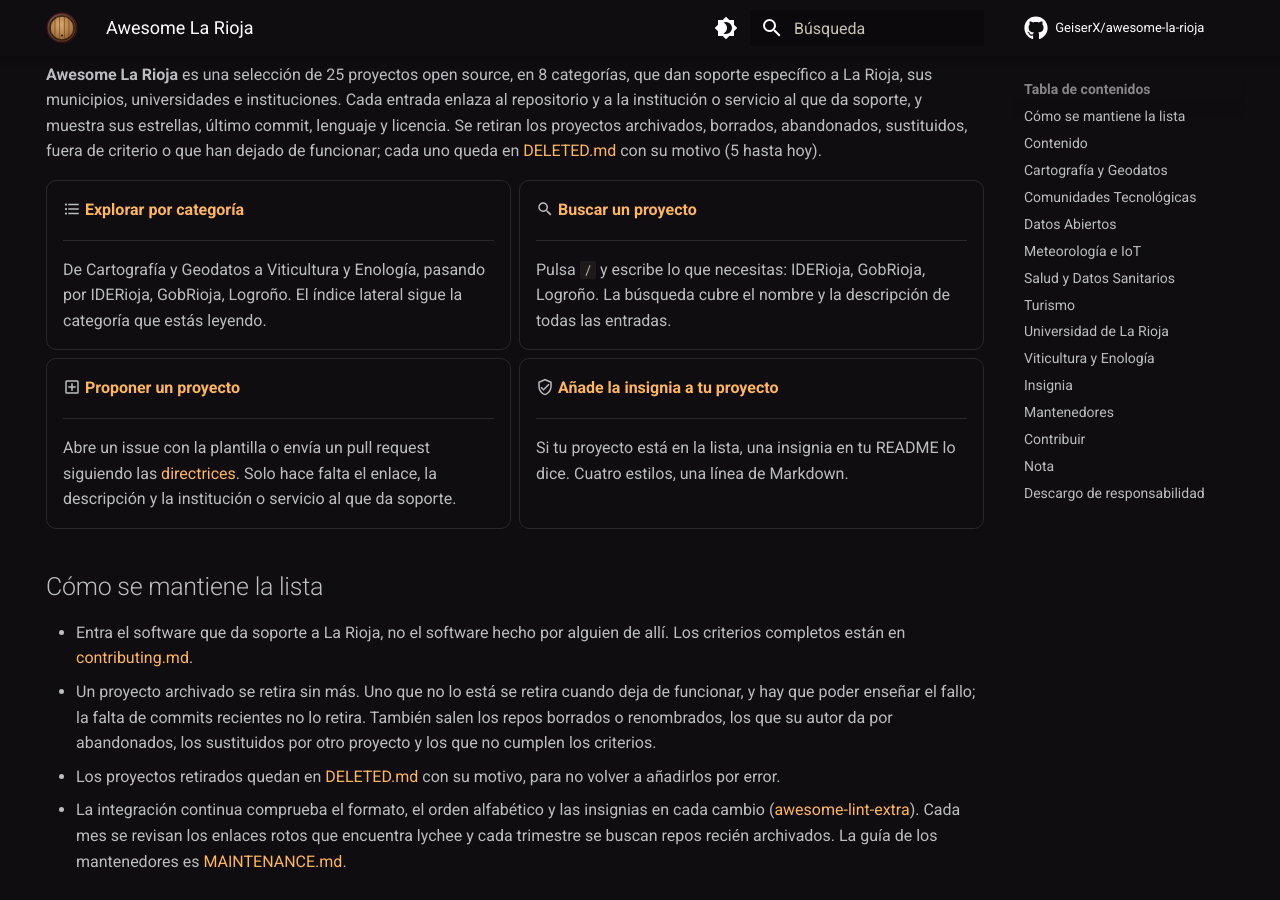
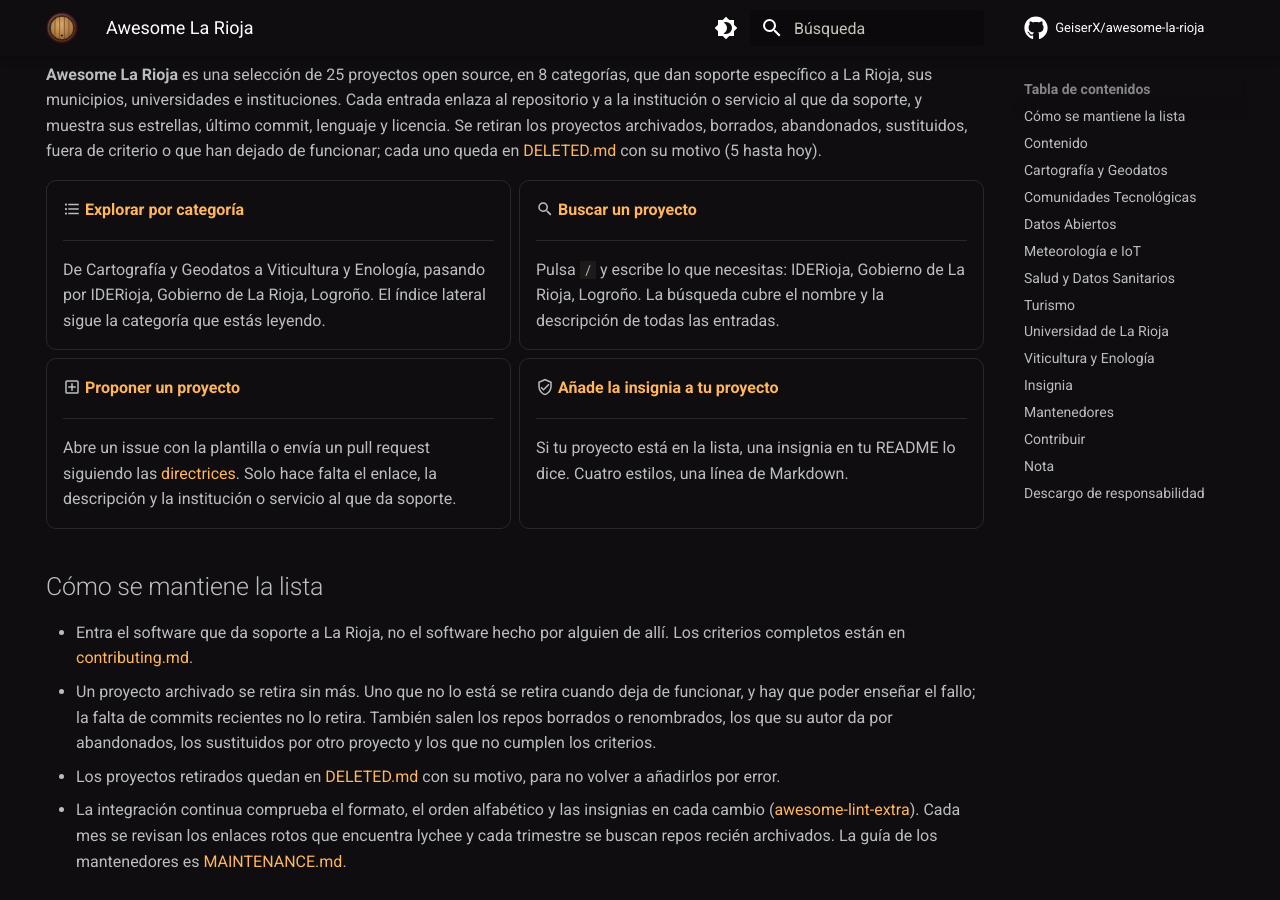
Before and after one commit to GeiserX/awesome-la-rioja, an MkDocs documentation site: the page built from docs/index.md, in a window 1280 px wide and 900 px high, scrolled down 396 px. Built offline with MkDocs 1.6.1 and Material for MkDocs 9.7.7, drawn with Linux system fonts in a browser that asks for light colours; comment, search, counter and statistics services are not loaded; grey boxes are pictures that could not be loaded.

Commit message:
docs: point the search card at words the search actually finds (#17)
Replace the badge-only term GobRioja with Gobierno de La Rioja, which the search index finds.

```diff
--- a/docs/index.md
+++ b/docs/index.md
@@ -27,13 +27,13 @@ hide:
 
     ---
 
-    De Cartografía y Geodatos a Viticultura y Enología, pasando por IDERioja, GobRioja, Logroño. El índice lateral sigue la categoría que estás leyendo.
+    De Cartografía y Geodatos a Viticultura y Enología, pasando por IDERioja, Gobierno de La Rioja, Logroño. El índice lateral sigue la categoría que estás leyendo.
 
 -   :material-magnify: **[Buscar un proyecto](https://geiserx.github.io/awesome-la-rioja/?q=IDERioja)**
 
     ---
 
-    Pulsa `/` y escribe lo que necesitas: IDERioja, GobRioja, Logroño. La búsqueda cubre el nombre y la descripción de todas las entradas.
+    Pulsa `/` y escribe lo que necesitas: IDERioja, Gobierno de La Rioja, Logroño. La búsqueda cubre el nombre y la descripción de todas las entradas.
 
 -   :material-plus-box-outline: **[Proponer un proyecto](https://github.com/GeiserX/awesome-la-rioja/issues/new?template=anadir-proyecto.md)**
 
```
